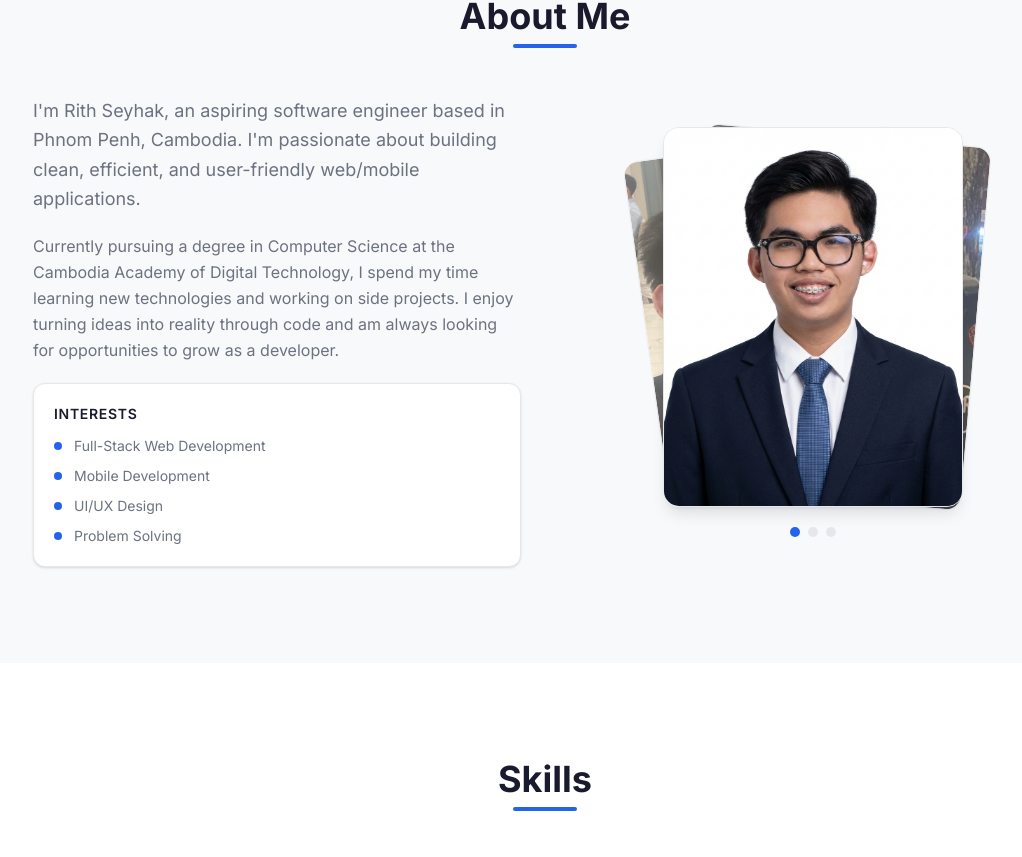
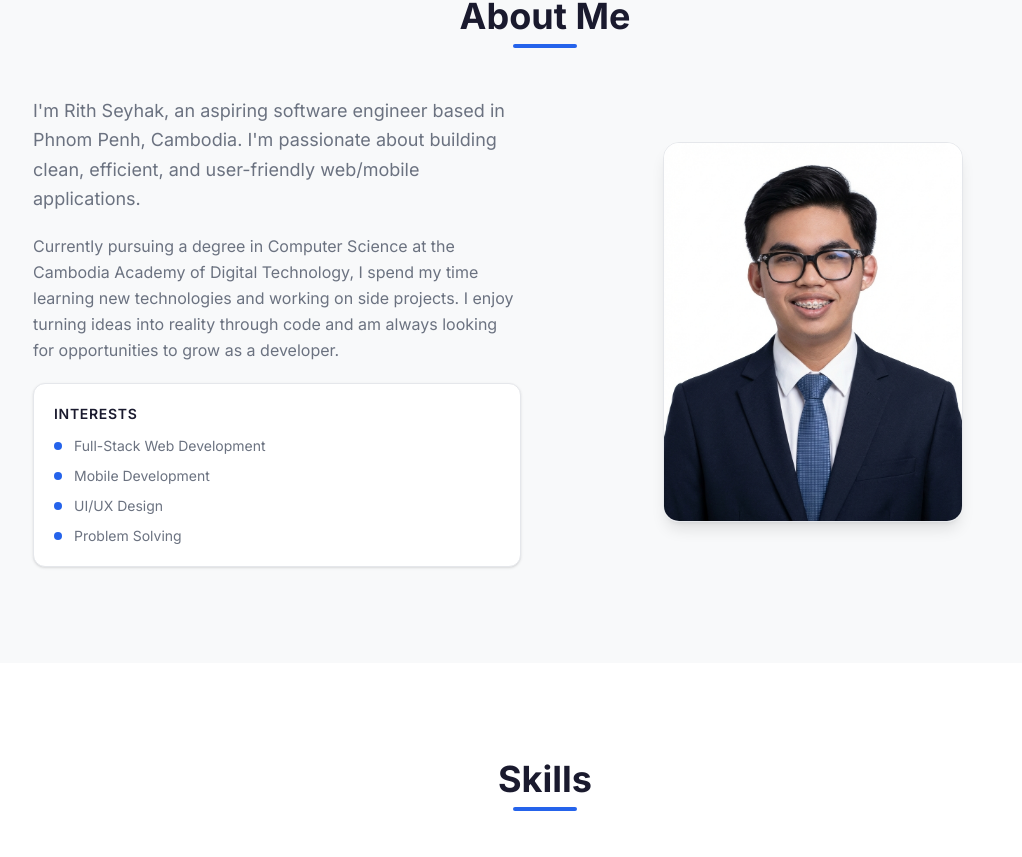
Before and after one commit to KMernDabest/Portfolio.Next, a Next.js app: page / in a window 1280 px wide. Shown: the part 900-1757 px from the top of the page, without its empty margins (95-1117 px from the left). Built offline with nearby package versions, Linux system fonts and the light colour scheme.

Commit message:
Removed photocards

```diff
--- a/app/sections/about.tsx
+++ b/app/sections/about.tsx
@@ -1,63 +1,10 @@
 "use client";
 
-import { useState, useEffect, useCallback, useRef } from "react";
 import { motion } from "framer-motion";
 import Image from "next/image";
 import { aboutText } from "../data";
 
-const photos = [
-  { src: "/photos/pic1.png" },
-  { src: "/photos/pic2.jpg" },
-  { src: "/photos/pic3.jpg" },
-];
-
-// Rotation and offset for each card in the stack (index 0 = back, last = front)
-const stackStyles = [
-  { rotate: -8, x: -30, y: 8, scale: 0.92 },
-  { rotate: 5, x: 20, y: -6, scale: 0.96 },
-  { rotate: 0, x: 0, y: 0, scale: 1 },
-];
-
-const AUTO_CYCLE_MS = 3000;
-
 export default function About() {
-  const [order, setOrder] = useState([0, 1, 2]);
-
-  const intervalRef = useRef<ReturnType<typeof setInterval> | null>(null);
-
-  const cycleForward = useCallback(() => {
-    setOrder((prev) => {
-      const next = [...prev];
-      const front = next.pop()!;
-      next.unshift(front);
-      return next;
-    });
-  }, []);
-
-  function restartTimer() {
-    if (intervalRef.current) clearInterval(intervalRef.current);
-    intervalRef.current = setInterval(cycleForward, AUTO_CYCLE_MS);
-  }
-
-  // Bring a specific photo index to the front and reset the timer
-  function bringToFront(photoIndex: number) {
-    setOrder((prev) => {
-      const stackPos = prev.indexOf(photoIndex);
-      if (stackPos === prev.length - 1) return prev;
-      const next = [...prev];
-      next.splice(stackPos, 1);
-      next.push(photoIndex);
-      return next;
-    });
-    restartTimer();
-  }
-
-  // Auto-cycle
-  useEffect(() => {
-    intervalRef.current = setInterval(cycleForward, AUTO_CYCLE_MS);
-    return () => { if (intervalRef.current) clearInterval(intervalRef.current); };
-  }, [cycleForward]);
-
   return (
     <section id="about" className="py-24 bg-surface px-4 sm:px-6">
       <div className="mx-auto max-w-5xl">
@@ -100,52 +47,16 @@ export default function About() {
               </div>
             </div>
 
-            {/* Photo card stack — right side */}
-            <div className="flex flex-col items-center gap-5 order-1 md:order-2">
-              <div className="relative w-[260px] h-[330px] sm:w-[300px] sm:h-[380px]">
-                {order.map((photoIndex, stackIndex) => {
-                  const isFront = stackIndex === order.length - 1;
-                  const s = stackStyles[stackIndex];
-                  return (
-                    <motion.div
-                      key={photoIndex}
-                      className="absolute inset-0"
-                      animate={{ x: s.x, rotate: s.rotate, scale: s.scale, opacity: isFront ? 1 : 0.75 }}
-                      transition={{ type: "spring", stiffness: 180, damping: 28, mass: 1.2 }}
-                      style={{ zIndex: stackIndex }}
-                      onClick={!isFront ? () => bringToFront(photoIndex) : undefined}
-                    >
-                      <div
-                        className={`relative w-full h-full rounded-2xl border border-border overflow-hidden select-none ${
-                          isFront ? "shadow-lg" : "cursor-pointer"
-                        }`}
-                      >
-                        <Image
-                          src={photos[photoIndex].src}
-                          alt={`Photo ${photoIndex + 1}`}
-                          fill
-                          className="object-cover"
-                          sizes="300px"
-                        />
-                      </div>
-                    </motion.div>
-                  );
-                })}
-              </div>
-
-              {/* Dot indicators */}
-              <div className="flex gap-2">
-                {photos.map((_, i) => (
-                  <button
-                    key={i}
-                    onClick={() => bringToFront(i)}
-                    type="button"
-                    aria-label={`Show photo ${i + 1}`}
-                    className={`w-2.5 h-2.5 rounded-full transition-colors ${
-                      order[order.length - 1] === i ? "bg-accent" : "bg-border hover:bg-accent/40"
-                    }`}
-                  />
-                ))}
+            {/* Photo card — right side */}
+            <div className="flex justify-center order-1 md:order-2">
+              <div className="relative w-[260px] h-[330px] sm:w-[300px] sm:h-[380px] rounded-2xl border border-border overflow-hidden shadow-lg">
+                <Image
+                  src="/photos/pic1.png"
+                  alt="Photo"
+                  fill
+                  className="object-cover"
+                  sizes="300px"
+                />
               </div>
             </div>
           </div>
```
